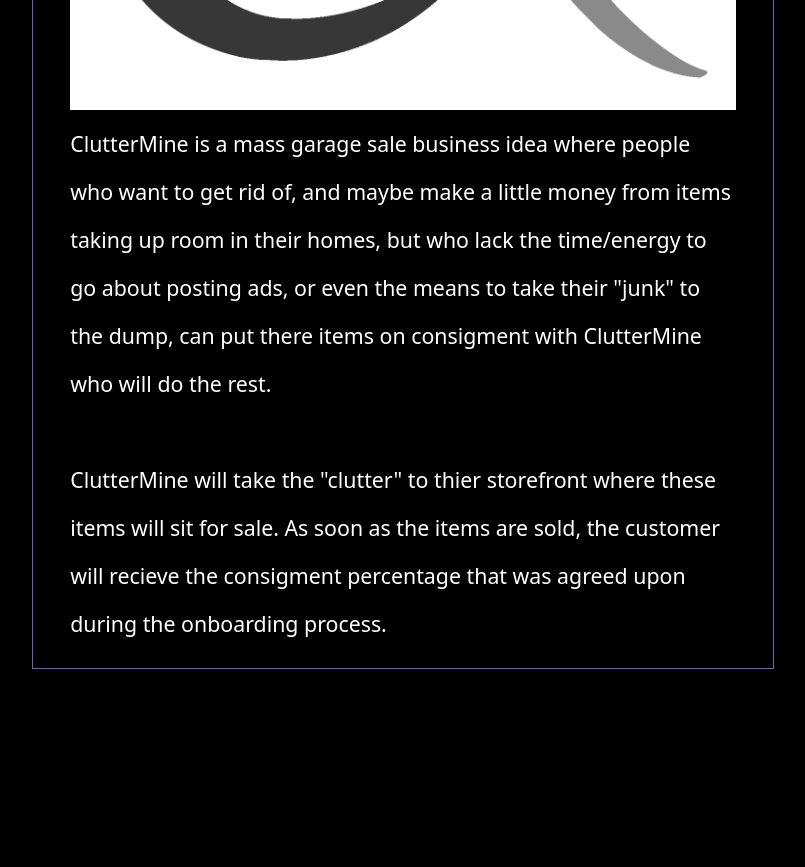
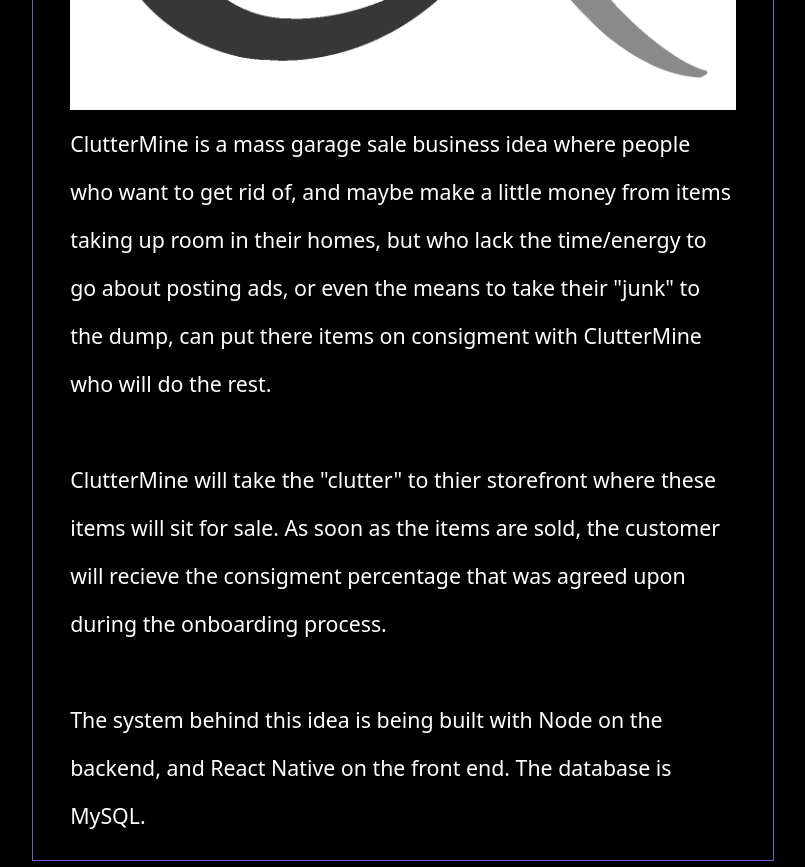
Before and after one commit to jakepaul9/jakes-portfolio, a React (Create React App) app: page /#/code in a window 1280 px wide. Shown: the part 1100-1967 px from the top of the page, without its empty margins (237-1042 px from the left). Before the commit the page ends 1819 px from the top, so only its background shows below. Built offline with nearby package versions, Linux system fonts and the light colour scheme.

Commit message:
added content to code page

```diff
--- a/src/Projects.js
+++ b/src/Projects.js
@@ -1,19 +1,23 @@
 import cm from './assets/images/CM.png'
+
 let Projects = [
   {
     title: 'ClutterMine',
     image: `${cm}`,
-    description: `<span className='emph'>ClutterMine</span> is a mass garage sale
+    description: `ClutterMine is a mass garage sale
         business idea where people who want to get rid of, and maybe make a
         little money from items taking up room in their homes, but who lack
         the time/energy to go about posting ads, or even the means to take
         their "junk" to the dump, can put there items on consigment with
-        <span className='emph'>ClutterMine</span> who will do the rest.
+        ClutterMine who will do the rest.
         <br /><br />
-        <span className='emph'>ClutterMine</span> will take the "clutter" to
+        ClutterMine will take the "clutter" to
         thier storefront where these items will sit for sale. As soon as the
         items are sold, the customer will recieve the consigment percentage
-        that was agreed upon during the onboarding process.`,
+        that was agreed upon during the onboarding process.
+        <br /><br />
+        The system behind this idea is being built with Node on the backend,
+        and React Native on the front end. The database is MySQL.`,
   },
 ]
 
--- a/src/components/Project.css
+++ b/src/components/Project.css
@@ -1,3 +1,8 @@
+.emph {
+  color: #7b59c4;
+  font-weight: bold;
+}
+
 .project-container {
   width: 90%;
   margin: auto;
```
